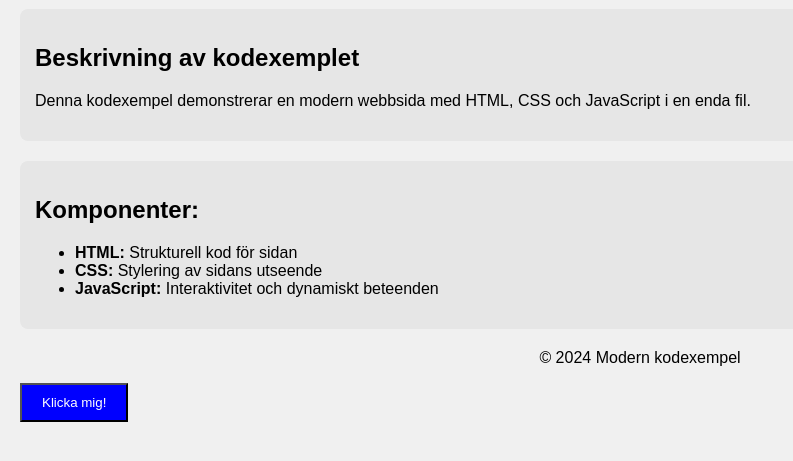
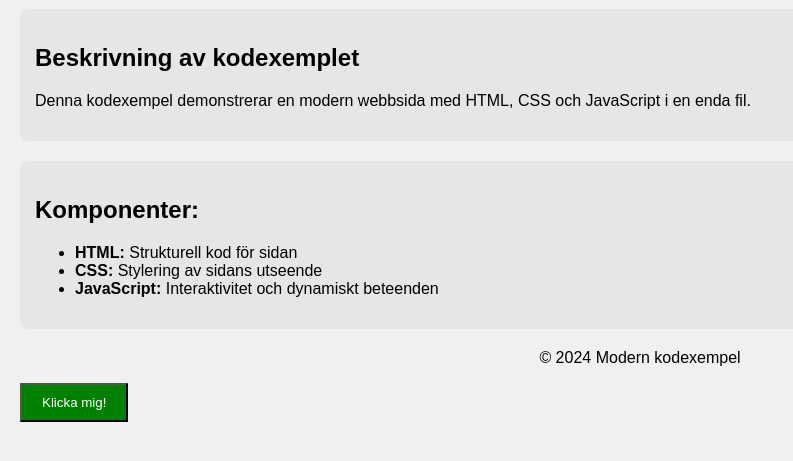
Before and after one commit to NiklasRoos91/practiceGithub, a plain HTML site: page index.html in a window 1280 px wide. Shown: the part 99-560 px from the top of the page, without its empty margins (0-793 px from the left). Drawn offline with Linux system fonts and the light colour scheme.

Commit message:
Ändra färg på knapp

```diff
--- a/index.html
+++ b/index.html
@@ -71,7 +71,7 @@
             // Exempel på JavaScript-funktionalitet
             const button = document.createElement('button');
             button.textContent = 'Klicka mig!';
-            button.style.backgroundColor = 'blue';
+            button.style.backgroundColor = 'green';
             button.style.color = 'white';
             button.style.padding = '10px 20px';
 
```
